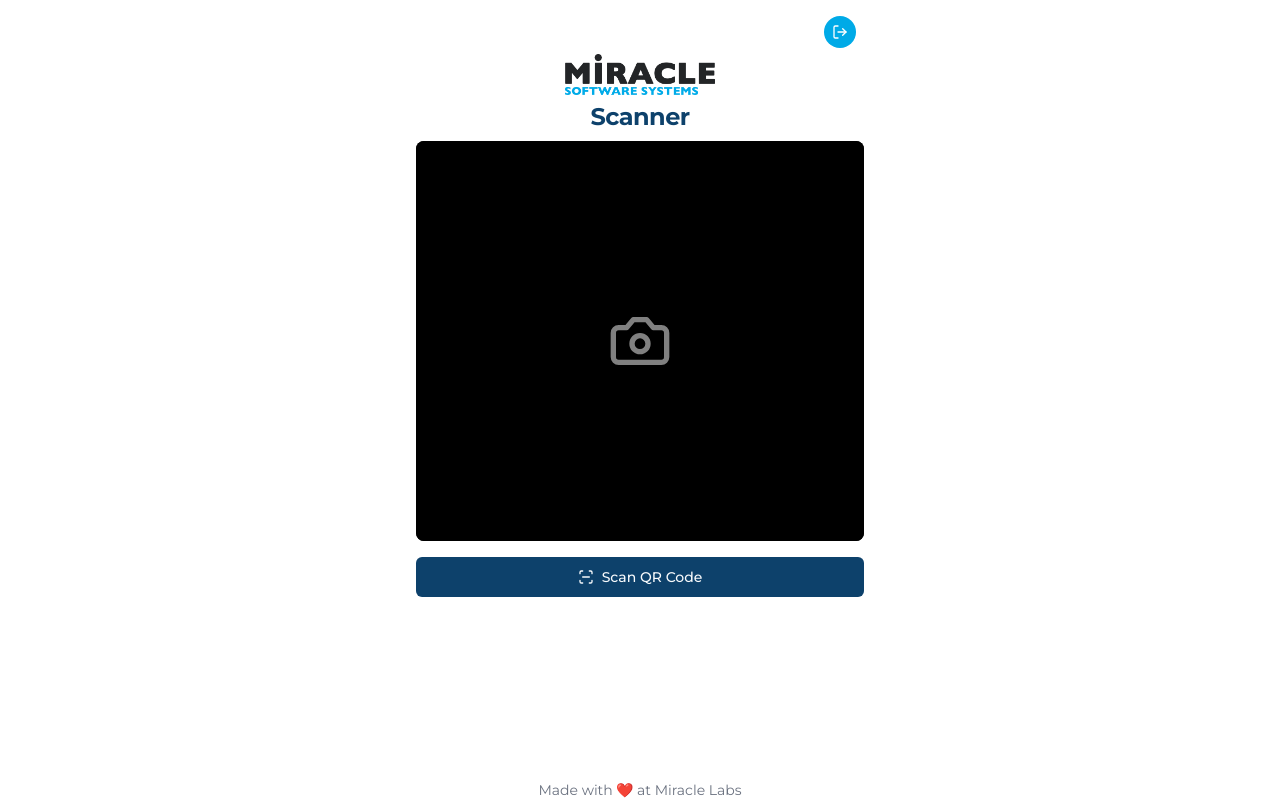
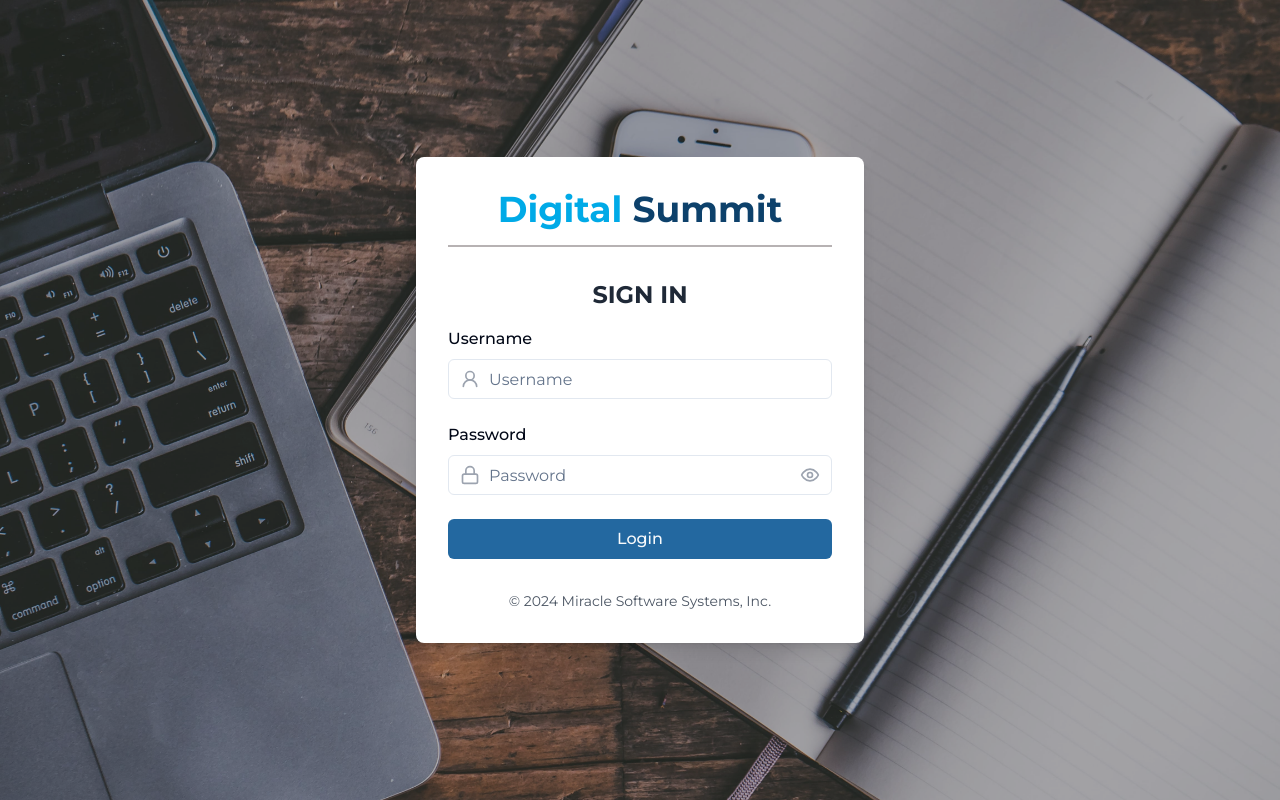
Before and after one commit to sathwik-3721/QR-Certify, a React (Vite) app in the folder client/: page /scanner in a window 1280 px wide. Built offline with nearby package versions, Linux system fonts and the light colour scheme; no server answers; what @react-pdf/renderer would draw is missing.

Commit message:
scanner added

```diff
--- a/client/src/App.jsx
+++ b/client/src/App.jsx
@@ -6,7 +6,7 @@
 
 
 function App() {
-  const [authenticated, setAuthenticated] = useState(true);
+  const [authenticated, setAuthenticated] = useState(false);
 
   useEffect(() => {
     const user = localStorage.getItem("userData");
--- a/client/src/services/API.js
+++ b/client/src/services/API.js
@@ -1,7 +1,7 @@
 import axios from "axios";
-const URL = import.meta.env.VITE_URL;
+// const URL = import.meta.env.VITE_URL;
 const QR_URL=import.meta.env.VITE_QR_URL;
-// const URL = window.origin;
+const URL = window.origin;
 export default {
   post: {
     register: async (data) => {
```
